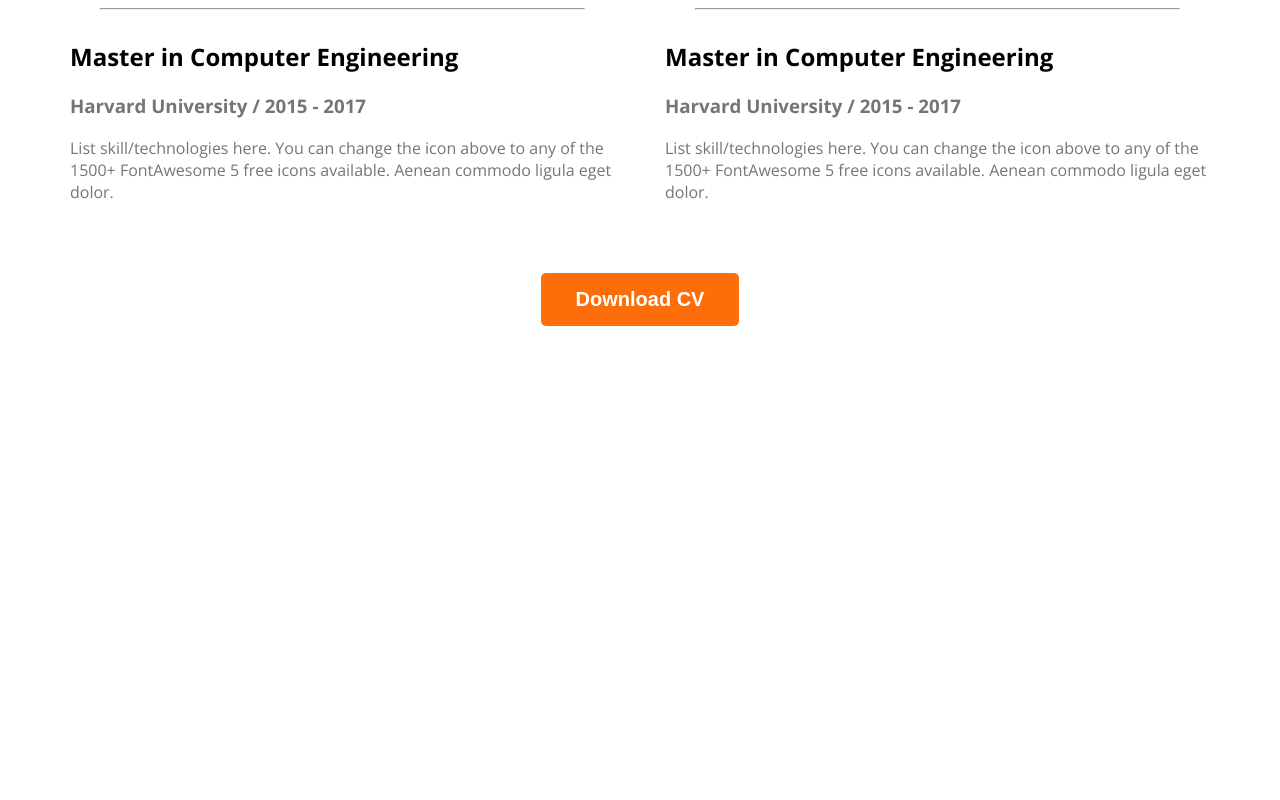
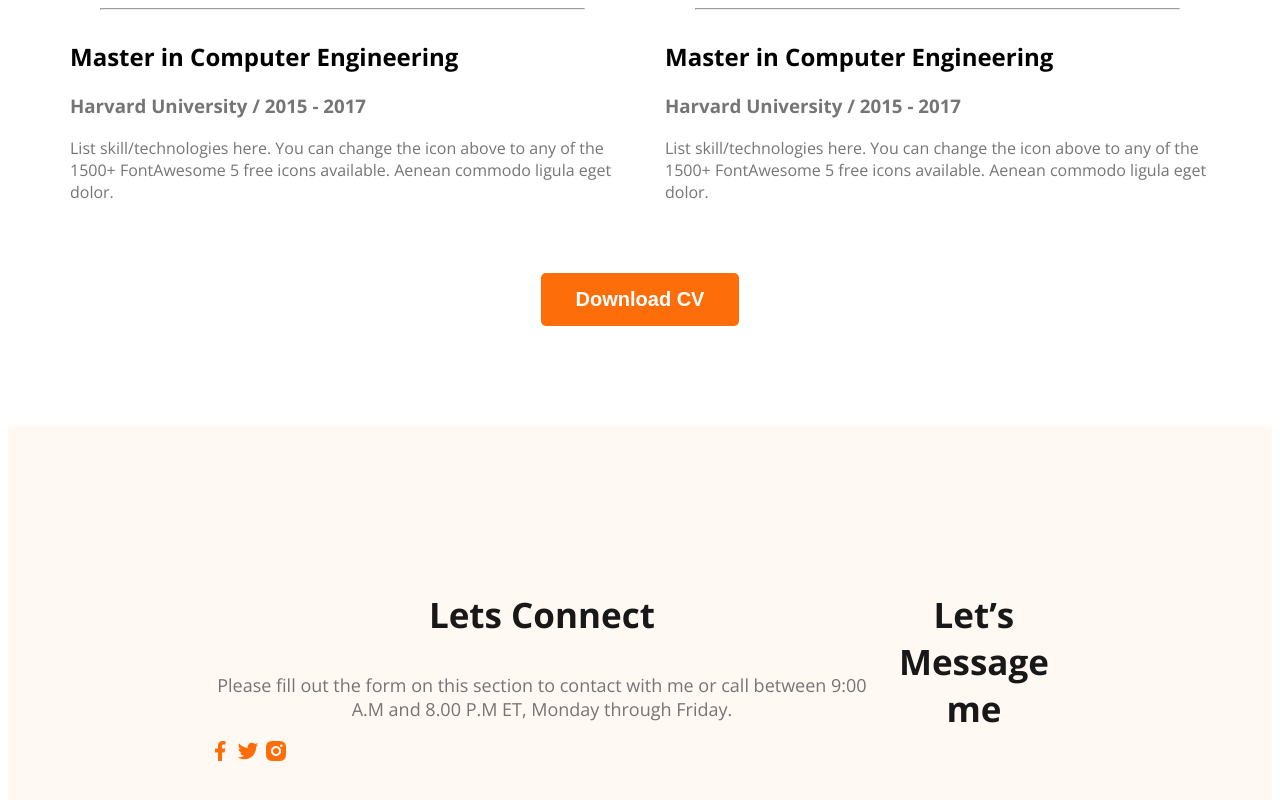
Before and after one commit to mostak9/web-developer-portfolio, a plain HTML site: page index.html in a window 1280 px wide. Shown: the part 2895-3695 px from the top of the page. Before the commit the page ends 3229 px from the top, so only its background shows below. Drawn offline with nearby package versions, Linux system fonts and the light colour scheme.

Commit message:
added basic footer

```diff
--- a/index.html
+++ b/index.html
@@ -145,7 +145,20 @@
             </div>
         </section>
     </main>
-    <footer></footer>
+    <footer>
+        <div class="footer-column">
+            <h3 class="section-title">Lets Connect</h3>
+            <p class="section-description">Please fill out the form on this section to contact with me or call between 9:00 A.M and 8.00 P.M ET, Monday through Friday.</p>
+            <div class="social-links">
+                <a href=""><img src="images/icons/facebook.png" alt=""></a>
+                <a href=""><img src="images/icons/twitter.png" alt=""></a>
+                <a href=""><img src="images/icons/insta.png" alt=""></a>
+            </div>
+        </div>
+        <div class="footer-column">
+            <h3 class="section-title">Let’s Message me</h3>
+        </div>
+    </footer>
 </body>
 
 </html>
--- a/styles/portfolio.css
+++ b/styles/portfolio.css
@@ -192,3 +192,11 @@ main section {
     text-align: center;
     margin-top: 50px;
 }
+
+/* footer styles */
+footer {
+    display: flex;
+    background: #FFF8F3;
+    padding: 130px 200px;
+    margin-top: 100px;
+}
```
